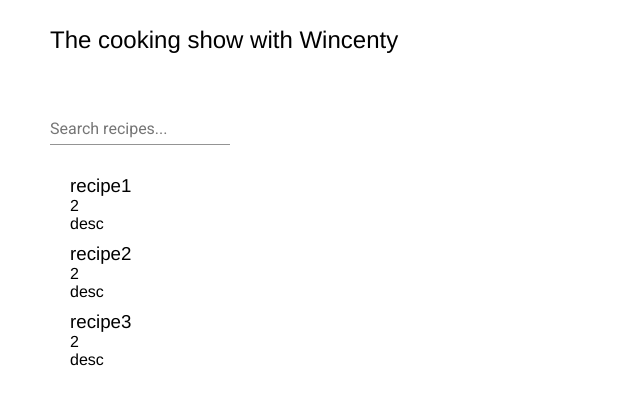
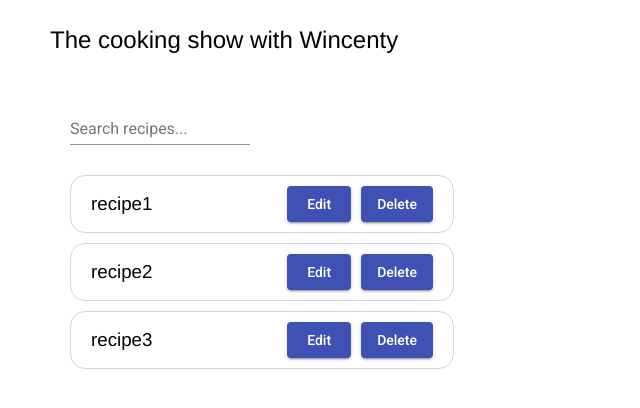
Before and after one commit to OrionCo/wdrozenie_HoA, an Angular app: page / in a window 1280 px wide. Shown: the top 408 px of the page, without its empty margins (0-640 px from the left). Built offline with nearby package versions, Linux system fonts and the light colour scheme.

Commit message:
created list component and temporary mockup data for list items

```diff
--- a/angular.json
+++ b/angular.json
@@ -30,6 +30,12 @@
               "./node_modules/@angular/material/prebuilt-themes/indigo-pink.css",
               "src/styles.scss"
             ],
+            "stylePreprocessorOptions": {
+              "includePaths": [
+                "src/assets/helpers",
+                "src/assets/helpers/mixins"
+              ]
+            },
             "scripts": []
           },
           "configurations": {
--- a/src/app/_dumb-components/recipe-tile/recipe-tile.component.html
+++ b/src/app/_dumb-components/recipe-tile/recipe-tile.component.html
@@ -1,5 +1,7 @@
-<div class="recipe">
+<div class="recipe" (click)="selectRecipe()">
   <h3 class="recipe__name">{{ recipe.name }}</h3>
-  <p class="recipe__info">{{ recipe.preparationTimeInMinutes }}</p>
-  <p class="recipe__info">{{ recipe.description }}</p>
+  <div class="recipe__buttons">
+    <button mat-raised-button color="primary">Edit</button>
+    <button mat-raised-button color="primary">Delete</button>
+  </div>
 </div>
--- a/src/app/_dumb-components/recipe-tile/recipe-tile.component.scss
+++ b/src/app/_dumb-components/recipe-tile/recipe-tile.component.scss
@@ -1,4 +1,24 @@
+@import "consts";
+
 .recipe {
+  border: 1px solid map-get($colors, border);
+  border-radius: 15px;
+  padding: 10px 20px;
+  display: flex;
+  justify-content: space-between;
+  align-items: center;
+  cursor: pointer;
+  transition: background-color 0.1s ease;
+
+  &:hover {
+    background-color: map-get($colors, hover);
+  }
+
+  &__buttons {
+    display: flex;
+    gap: 10px;
+  }
+
   &__name {
     font-weight: 400;
   }
--- a/src/app/_dumb-components/recipe-tile/recipe-tile.component.ts
+++ b/src/app/_dumb-components/recipe-tile/recipe-tile.component.ts
@@ -1,4 +1,4 @@
-import { Component, Input, OnInit } from '@angular/core';
+import { Component, EventEmitter, Input, OnInit, Output } from '@angular/core';
 import { apiModel } from '../../../models/api.model';
 
 @Component({
@@ -8,8 +8,13 @@ import { apiModel } from '../../../models/api.model';
 })
 export class RecipeTileComponent implements OnInit {
   @Input() recipe!: apiModel.recipe;
+  @Output() recipeSelected: EventEmitter<string> = new EventEmitter<string>();
 
   constructor() {}
 
   ngOnInit(): void {}
+
+  selectRecipe(): void {
+    this.recipeSelected.emit(this.recipe._id);
+  }
 }
--- a/src/app/_smart-components/recipe-list/recipe-list.component.html
+++ b/src/app/_smart-components/recipe-list/recipe-list.component.html
@@ -13,6 +13,7 @@
     <app-recipe-tile
       *ngFor="let recipe of filteredRecipes"
       [recipe]="recipe"
+      (recipeSelected)="fetchRecipe($event)"
     ></app-recipe-tile>
   </div>
 </aside>
--- a/src/app/_smart-components/recipe-list/recipe-list.component.scss
+++ b/src/app/_smart-components/recipe-list/recipe-list.component.scss
@@ -1,8 +1,11 @@
 .recipes {
+  padding: 0 20px;
+  max-width: 30%;
+
   &__list {
     display: flex;
     flex-direction: column;
     gap: 10px;
-    padding: 10px 20px;
+    padding: 10px 0;
   }
 }
--- a/src/app/_smart-components/recipe-list/recipe-list.component.ts
+++ b/src/app/_smart-components/recipe-list/recipe-list.component.ts
@@ -19,14 +19,14 @@ export class RecipeListComponent implements OnInit {
       ingredients: [],
     },
     {
-      _id: '1',
+      _id: '2',
       name: 'recipe2',
       preparationTimeInMinutes: 2,
       description: 'desc',
       ingredients: [],
     },
     {
-      _id: '1',
+      _id: '3',
       name: 'recipe3',
       preparationTimeInMinutes: 2,
       description: 'desc',
@@ -34,6 +34,7 @@ export class RecipeListComponent implements OnInit {
     },
   ];
   filteredRecipes?: apiModel.recipe[];
+  selectedRecipe$?: Observable<apiModel.recipe>;
 
   constructor(private _recipeService: RecipeService) {}
 
@@ -48,6 +49,7 @@ export class RecipeListComponent implements OnInit {
     // );
     if (!value) {
       // this._getRecipes();
+      this.filteredRecipes = this.recipes;
     } else {
       value = value.toLowerCase();
       this.filteredRecipes = this.recipes!.filter((recipe) =>
@@ -64,4 +66,9 @@ export class RecipeListComponent implements OnInit {
       },
     });
   }
+
+  fetchRecipe(recipeId: string): void {
+    console.log('event invoked - recipeId: ', recipeId);
+    this.selectedRecipe$ = this._recipeService.fetchRecipe(recipeId);
+  }
 }
--- a/src/app/app.component.html
+++ b/src/app/app.component.html
@@ -1,5 +1,5 @@
 <app-nav [appTitle]="title"></app-nav>
 <main class="container">
   <app-recipe-list></app-recipe-list>
+  <router-outlet></router-outlet>
 </main>
-<router-outlet></router-outlet>
--- a/src/app/services/recipe.service.ts
+++ b/src/app/services/recipe.service.ts
@@ -10,4 +10,8 @@ export class RecipeService {
   getRecipes(): Observable<apiModel.recipe[]> {
     return this._http.get<apiModel.recipe[]>('recipe');
   }
+
+  fetchRecipe(recipeId: string): Observable<apiModel.recipe> {
+    return this._http.get<apiModel.recipe>(`recipe/${recipeId}`);
+  }
 }
--- /dev/null
+++ b/src/assets/helpers/_consts.scss
@@ -0,0 +1,5 @@
+$colors: (
+  primary: #2d2d2d,
+  border: #d6d6d6,
+  hover: #eee,
+);
```
